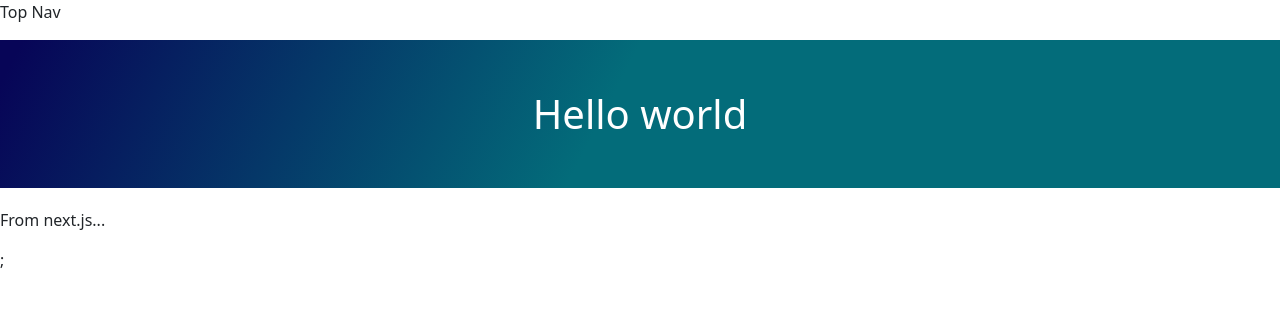
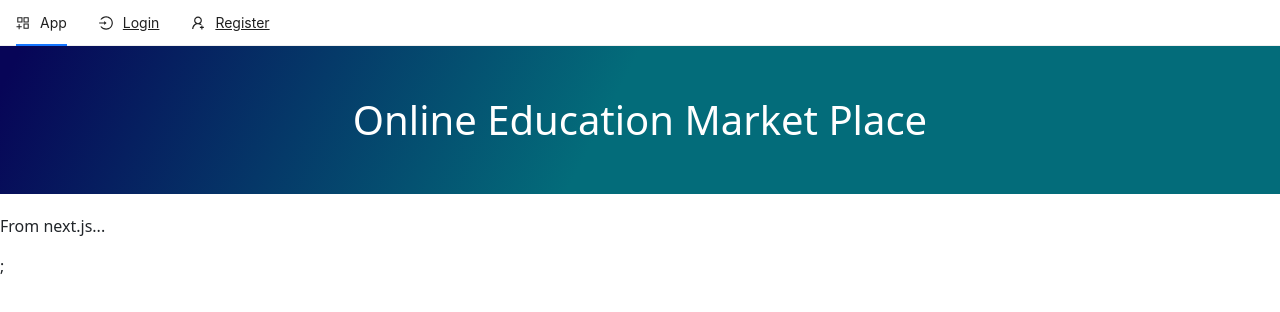
Before and after one commit to ReshmaShrema/eLearning-Market-place, a Next.js app in the folder client/: page / in a window 1280 px wide. Shown: the top 312 px of the page. Built offline with nearby package versions, Linux system fonts and the light colour scheme.

Commit message:
import ant menu and icons in navbar

```diff
--- a/client/components/TopNav.js
+++ b/client/components/TopNav.js
@@ -1,8 +1,33 @@
+import {Menu} from 'antd';
+// in react we use  import {Link} from 'next/link';
+import Link from 'next/link';
+//from https://ant.design/components/icon component v
+import {AppstoreAddOutlined,LoginOutlined,UserAddOutlined} from '@ant-design/icons';
+
+
+// destructure item from menu    Item.Menu
+const {Item } = Menu;
 const TopNav = ()=>{
     return (
-        <>
-        <p>Top Nav</p>
-        </>
-    )
+        // mode horizontal will allow the item horizontal in navbar
+        <Menu mode='horizontal'>
+            <Item icon={<AppstoreAddOutlined/>}>
+                {/* in react <Link to="/"></Link> */}
+                <Link href="/" legacyBehavior>
+                    <a>App</a>
+                </Link>
+            </Item>
+            <Item icon={<LoginOutlined/>}>
+                <Link href="/login" legacyBehavior>
+                    <a>Login</a>
+                </Link>
+            </Item>
+            <Item icon={<UserAddOutlined/>}>
+                <Link href="/register" legacyBehavior>
+                    <a>Register</a>
+                </Link>
+            </Item>
+        </Menu>
+    );
 }
 export default TopNav;
--- a/client/package.json
+++ b/client/package.json
@@ -12,6 +12,7 @@
   "author": "",
   "license": "ISC",
   "dependencies": {
+    "@ant-design/icons": "^5.0.1",
     "antd": "^5.2.3",
     "bootstrap": "^5.2.3",
     "next": "^13.2.3",
--- a/client/pages/index.js
+++ b/client/pages/index.js
@@ -1,12 +1,9 @@
-const Index = ()=>{
+const Index = () => {
     return (
         <>
-            <h1 className="text-center jumbotron">
-                {' '}
-                Hello world
-            </h1>
+            <h1 className="text-center jumbotron">Online Education Market Place</h1>
             <p>From next.js...</p>
         </>
     );
-}
-export default Index
+};
+export default Index;
```
Also changed, not shown: 2 other files (tests, documents, lock files or other folders).
